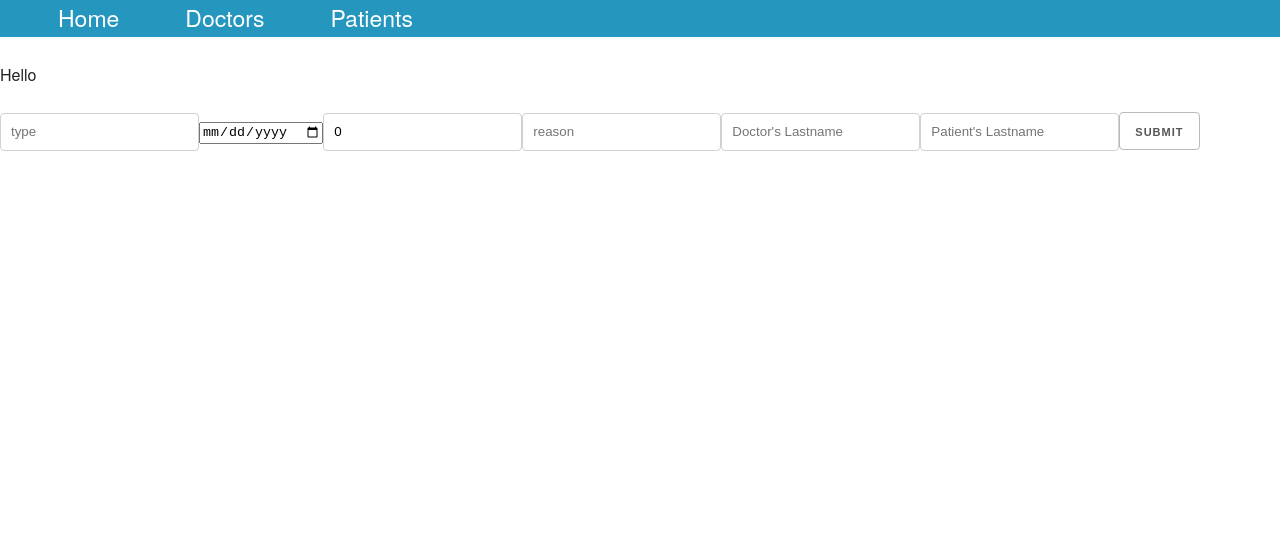
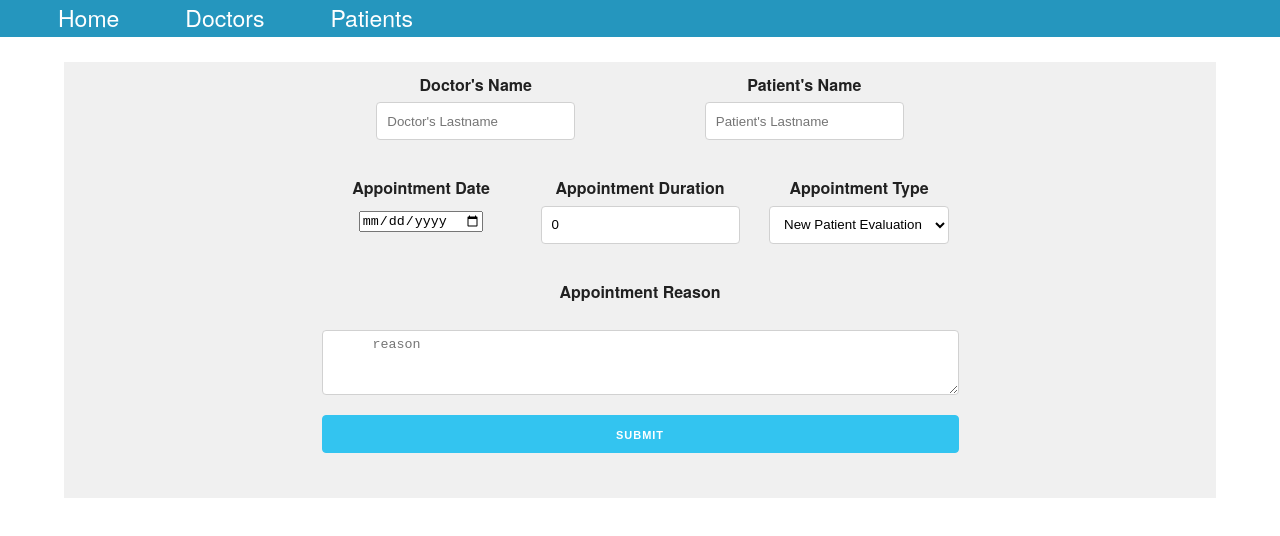
Before and after one commit to jwc20/appointment-assist-frontend, a React (Create React App) app: page /create-appointment in a window 1280 px wide. Shown: the top 536 px of the page. Built offline with nearby package versions, Linux system fonts and the light colour scheme.

Commit message:
Styling for CreateAppointment

```diff
--- a/src/pages/AppointmentDetails.js
+++ b/src/pages/AppointmentDetails.js
@@ -29,10 +29,10 @@ function AppointmentDetails() {
   let appointmentDoctor = {};
   let appointmentPatient = {};
   const { id } = useParams();
-  const [appointment, setAppointment] = useState(null);
-  const [doctor, setDoctor] = useState(null);
+  const [appointment, setAppointment] = useState([]);
+  const [doctor, setDoctor] = useState("");
   const [doctors, setDoctors] = useState([]);
-  const [patient, setPatient] = useState(null);
+  const [patient, setPatient] = useState("");
   const [patients, setPatients] = useState([]);
 
   useEffect(() => {
--- a/src/pages/CreateAppointment.js
+++ b/src/pages/CreateAppointment.js
@@ -1,6 +1,16 @@
 import { useEffect, useState } from "react";
+import styled from "styled-components";
 
 const BASE_URL = "http://localhost:9292";
+
+const FormDiv = styled.div`
+  width: 90%;
+  margin: auto;
+  background: rgb(240, 240, 240);
+  display: flex;
+  justify-content: center;
+  align-items: center;
+`;
 
 function CreateAppointment() {
   const [doctors, setDoctors] = useState([]);
@@ -28,8 +38,6 @@ function CreateAppointment() {
   // const [patientAddress, setPatientAddress] = useState("");
   // const [patientCity, setPatientCity] = useState("");
   // const [patientState, setPatientState] = useState("");
-
-
 
   function handleSubmit(e) {
     e.preventDefault();
@@ -102,48 +110,91 @@ function CreateAppointment() {
   // }
 
   return (
+    <FormDiv>
+      <form onSubmit={handleSubmit}>
+        <div className="grid-container halves">
           <div>
-      <p>Hello </p>
-      <form onSubmit={handleSubmit}>
+            <label for="appdoc">Doctor's Name</label>
             <input
+              id="appdoc"
               type="text"
-          onChange={handleAppointmentTypeChange}
-          value={appointment_type}
-          placeholder="type"
+              onChange={handleAppointmentDoctorChange}
+              value={appointment_doctor}
+              placeholder="Doctor's Lastname"
             />
+          </div>
+
+          <div>
+            <label for="apppat">Patient's Name</label>
             <input
+              id="apppat"
+              type="text"
+              onChange={handleAppointmentPatientChange}
+              value={appointment_patient}
+              placeholder="Patient's Lastname"
+            />
+          </div>
+        </div>
+
+        <div className="grid-container thirds">
+          <div>
+            <label for="appdate">Appointment Date</label>
+            <input
+              id="appdate"
               type="date"
               onChange={handleAppointmentDateChange}
               value={appointment_date}
               placeholder="date"
             />
+          </div>
+
+          <div>
+            <label for="appdur">Appointment Duration</label>
             <input
+              id="appdur"
               type="number"
               onChange={handleAppointmentDurationChange}
               value={appointment_duration}
               placeholder="duration"
             />
-        <input
+          </div>
+
+          <div>
+            <label for="apptype">Appointment Type</label>
+            <select
+              id="apptype"
+              type="text"
+              onChange={handleAppointmentTypeChange}
+              value={appointment_type}
+              placeholder="type"
+            >
+              <option value="New-Patient">New Patient Evaluation</option>
+              <option value="Walk-in">Walk-in</option>
+              <option value="Follow-up">Routine Follow-Up</option>
+              <option value="Urgent">Urgent Visit</option>
+            </select>
+          </div>
+        </div>
+
+        <div className="grid-container full">
+          <label for="appreason">Appointment Reason</label>
+          <textarea
+            id="appreason"
+            className="u-full-width"
             type="text"
             onChange={handleAppointmentReasonChange}
             value={appointment_reason}
             placeholder="reason"
-        />
-        <input
-          type="text"
-          onChange={handleAppointmentDoctorChange}
-          value={appointment_doctor}
-          placeholder="Doctor's Lastname"
-        />
-        <input
-          type="text"
-          onChange={handleAppointmentPatientChange}
-          value={appointment_patient}
-          placeholder="Patient's Lastname"
-        />
-        <button type="submit">Submit</button>
+          ></textarea>
+        </div>
+
+        <div className="grid-container full">
+          <button type="submit" className="button-primary">
+            Submit
+          </button>
+        </div>
       </form>
-    </div>
+    </FormDiv>
   );
 }
 
--- a/src/styles/barebones.css
+++ b/src/styles/barebones.css
@@ -432,6 +432,12 @@ label > .label-body {
   font-weight: normal;
 }
 
+.create-appointment-form {
+  border: thick;
+  justify-content: center;
+}
+
+
 /* Lists
 –––––––––––––––––––––––––––––––––––––––––––––––––– */
 ul {
@@ -522,7 +528,7 @@ form {
   margin: auto;
   padding-left: 50px;
   padding-right: 50px;
-  width: 70%;
+  width: 100%;
   box-sizing: border-box;
 }
 .u-max-full-width {
```
Lines whose indentation alone changed are shown as unchanged.
